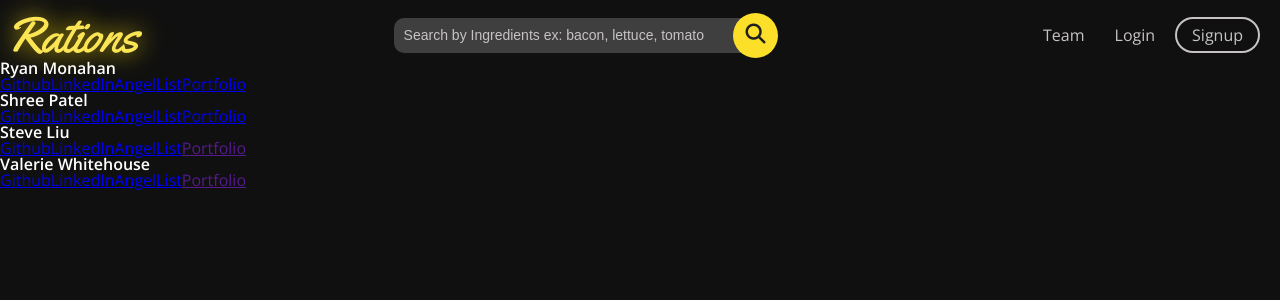
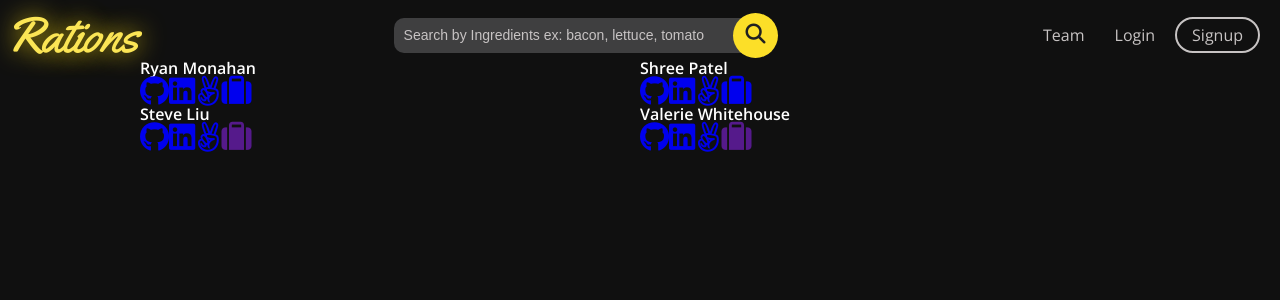
Before and after one commit to steebuu/Rations, a React (Create React App) app in the folder frontend/: page /#/team in a window 1280 px wide. Shown: the top 300 px of the page. Built offline with nearby package versions, Linux system fonts and the light colour scheme.

Commit message:
adds favicons for links to sites

```diff
--- /dev/null
+++ b/frontend/src/components/main/team.css
@@ -0,0 +1,10 @@
+.team-div {
+    display: grid;
+    grid-template-columns: 1fr 1fr;
+    max-width: 1000px;
+    margin: 0 auto;
+}
+
+.fa-github, .fa-linkedin, .fa-angellist, .fa-suitcase {
+    font-size: 30px;
+}
--- a/frontend/src/components/main/team_page.jsx
+++ b/frontend/src/components/main/team_page.jsx
@@ -1,36 +1,37 @@
 import React, { Component } from 'react'
+import './team.css';
 
 export default class TeamPage extends Component {
     render() {
         return (
-            <div>
+            <div className="team-div">
                 <div>
                     <h2>Ryan Monahan</h2>
-                    <a href="https://github.com/Rmonahan">Github</a>
-                    <a href="https://www.linkedin.com/in/ryan-monahan-99323b184/">LinkedIn</a>
-                    <a href="https://angel.co/ryan-monahan-2">AngelList</a>
-                    <a href="https://rmonahan.github.io/">Portfolio</a>
+                    <a href="https://github.com/Rmonahan"><i className="fab fa-github"></i></a>
+                    <a href="https://www.linkedin.com/in/ryan-monahan-99323b184/"><i className="fab fa-linkedin"></i></a>
+                    <a href="https://angel.co/ryan-monahan-2"><i className="fab fa-angellist"></i></a>
+                    <a href="https://rmonahan.github.io/"><i className="fas fa-suitcase"></i></a>
                 </div>
                 <div>
                     <h2>Shree Patel</h2>
-                    <a href="https://github.com/ShreePatel95">Github</a>
-                    <a href="https://www.linkedin.com/in/shree1795/">LinkedIn</a>
-                    <a href="https://angel.co/shree-patel">AngelList</a>
-                    <a href="https://www.shreejpatel.com/">Portfolio</a>
+                    <a href="https://github.com/ShreePatel95"><i className="fab fa-github"></i></a>
+                    <a href="https://www.linkedin.com/in/shree1795/"><i className="fab fa-linkedin"></i></a>
+                    <a href="https://angel.co/shree-patel"><i className="fab fa-angellist"></i></a>
+                    <a href="https://www.shreejpatel.com/"><i className="fas fa-suitcase"></i></a>
                 </div>
                 <div>
                     <h2>Steve Liu</h2>
-                    <a href="https://github.com/steebuu">Github</a>
-                    <a href="https://www.linkedin.com/in/liu-steve/">LinkedIn</a>
-                    <a href="https://angel.co/steve-liu-8">AngelList</a>
-                    <a href="">Portfolio</a>
+                    <a href="https://github.com/steebuu"><i className="fab fa-github"></i></a>
+                    <a href="https://www.linkedin.com/in/liu-steve/"><i className="fab fa-linkedin"></i></a>
+                    <a href="https://angel.co/steve-liu-8"><i className="fab fa-angellist"></i></a>
+                    <a href=""><i className="fas fa-suitcase"></i></a>
                 </div>
                 <div>
                     <h2>Valerie Whitehouse</h2>
-                    <a href="https://github.com/vawhitehouse">Github</a>
-                    <a href="https://www.linkedin.com/in/valeriewhitehouse/">LinkedIn</a>
-                    <a href="https://angel.co/valerie-whitehouse">AngelList</a>
-                    <a href="">Portfolio</a>
+                    <a href="https://github.com/vawhitehouse"><i className="fab fa-github"></i></a>
+                    <a href="https://www.linkedin.com/in/valeriewhitehouse/"><i className="fab fa-linkedin"></i></a>
+                    <a href="https://angel.co/valerie-whitehouse"><i className="fab fa-angellist"></i></a>
+                    <a href=""><i className="fas fa-suitcase"></i></a>
                 </div>
             </div>
         )
```
